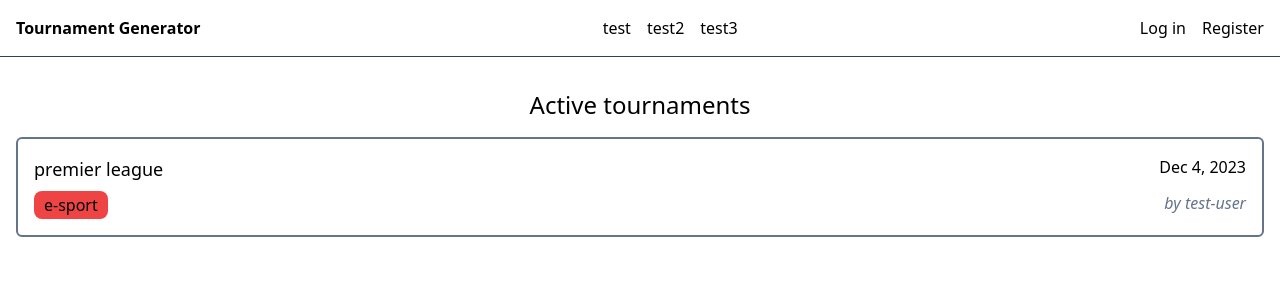
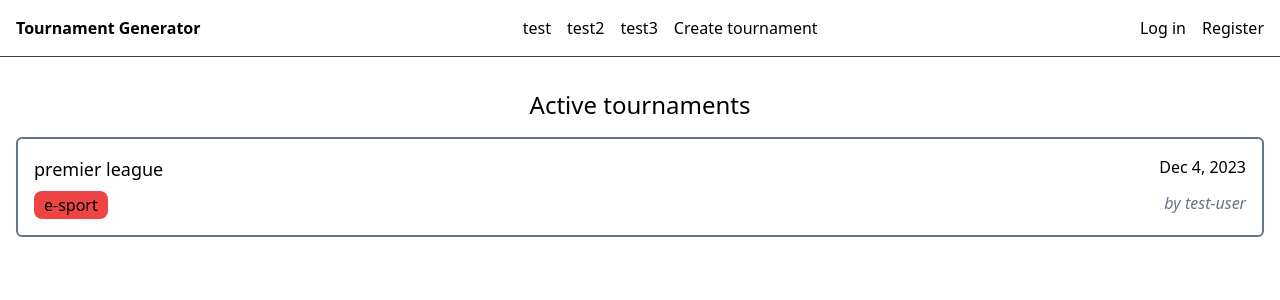
Before and after one commit to Eryk13/TMS, an Angular app in the folder web-app/: page / in a window 1280 px wide. Shown: the top 300 px of the page. Built offline with nearby package versions, Linux system fonts and the light colour scheme.

Commit message:
add detailt page

```diff
--- a/web-app/src/app/app.component.html
+++ b/web-app/src/app/app.component.html
@@ -1,19 +1,2 @@
-<nav class="flex justify-between p-4 border-b border-slate-700">
-  <a class="font-bold" [routerLink]="['/']">Tournament Generator</a>
-  <ul class="flex gap-4 text-inherit ">
-    <li>
-      <a class="hover:text-slate-400" [routerLink]="['/']">test</a>
-    </li>
-    <li>
-      <a class="hover:text-slate-400" [routerLink]="['/']">test2</a>
-    </li>
-    <li>
-      <a class="hover:text-slate-400" [routerLink]="['/']">test3</a>
-    </li>
-  </ul>
-  <div class="flex gap-4">
-    <button class="text-inherit hover:text-slate-400">Log in</button>
-    <button class="text-inherit hover:text-slate-400">Register</button>
-  </div>
-</nav>
+<app-top-nav></app-top-nav>
 <router-outlet></router-outlet>
--- a/web-app/src/app/app.component.ts
+++ b/web-app/src/app/app.component.ts
@@ -1,11 +1,12 @@
 import { Component } from '@angular/core';
 import { CommonModule } from '@angular/common';
 import { RouterModule, RouterOutlet } from '@angular/router';
+import { TopNavComponent } from './core/components/top-nav/top-nav.component';
 
 @Component({
   selector: 'app-root',
   standalone: true,
-  imports: [CommonModule, RouterOutlet, RouterModule],
+  imports: [CommonModule, RouterOutlet, RouterModule, TopNavComponent],
   templateUrl: './app.component.html',
   styleUrl: './app.component.css'
 })
--- a/web-app/src/app/app.routes.ts
+++ b/web-app/src/app/app.routes.ts
@@ -1,6 +1,8 @@
 import { Routes } from '@angular/router';
 import { TournamentsPageComponent } from './modules/tournament/components/tournaments-page/tournaments-page.component';
+import { DetailPageComponent } from './tournament-detail/components/detail-page/detail-page.component';
 
 export const routes: Routes = [
-    {path: "", component: TournamentsPageComponent}
+    {path: "", component: TournamentsPageComponent},
+    {path: "tournament/:id", component: DetailPageComponent}
 ];
--- /dev/null
+++ b/web-app/src/app/core/components/top-nav/top-nav.component.html
@@ -0,0 +1,21 @@
+<nav class="flex justify-between p-4 border-b border-slate-700">
+  <a class="font-bold" [routerLink]="['/']">Tournament Generator</a>
+  <ul class="flex gap-4 text-inherit ">
+    <li>
+      <a class="hover:text-slate-400" [routerLink]="['/']">test</a>
+    </li>
+    <li>
+      <a class="hover:text-slate-400" [routerLink]="['/']">test2</a>
+    </li>
+    <li>
+      <a class="hover:text-slate-400" [routerLink]="['/']">test3</a>
+    </li>
+    <li>
+        <a class="hover:text-slate-400" [routerLink]="['/']">Create tournament</a>
+    </li>
+  </ul>
+  <div class="flex gap-4">
+    <button class="text-inherit hover:text-slate-400">Log in</button>
+    <button class="text-inherit hover:text-slate-400">Register</button>
+  </div>
+</nav>
--- a/web-app/src/app/modules/tournament/components/tournament-list-item/tournament-list-item.component.ts
+++ b/web-app/src/app/modules/tournament/components/tournament-list-item/tournament-list-item.component.ts
@@ -1,5 +1,6 @@
 import { CommonModule } from '@angular/common';
 import { Component, Input } from '@angular/core';
+import { RouterModule } from '@angular/router';
 
 @Component({
   selector: 'app-tournament-list-item',
--- a/web-app/src/app/modules/tournament/components/tournament-list/tournament-list.component.html
+++ b/web-app/src/app/modules/tournament/components/tournament-list/tournament-list.component.html
@@ -1,7 +1,7 @@
 <ul class="border-2 border-solid rounded-md border-slate-500 grid grid-cols-1 divide-y divide-slate-500">
     @for (tournament of tournaments; track tournament.id)
     {
-        <app-tournament-list-item [name]="tournament.name" [author]="tournament.user.username" [discipline]="tournament.discipline" [startDate]="tournament.startDate"></app-tournament-list-item>
+        <app-tournament-list-item [name]="tournament.name" [author]="tournament.user.username" [discipline]="tournament.discipline" [startDate]="tournament.startDate" [routerLink]="['tournament', tournament.id]"></app-tournament-list-item>
     }
     @empty
     {
--- a/web-app/src/app/modules/tournament/components/tournament-list/tournament-list.component.ts
+++ b/web-app/src/app/modules/tournament/components/tournament-list/tournament-list.component.ts
@@ -1,11 +1,12 @@
 import { Component } from '@angular/core';
 import { Tournament } from '../../models/tournament';
 import { TournamentListItemComponent } from '../tournament-list-item/tournament-list-item.component';
+import { RouterModule } from '@angular/router';
 
 @Component({
   selector: 'app-tournament-list',
   standalone: true,
-  imports: [TournamentListItemComponent],
+  imports: [TournamentListItemComponent, RouterModule],
   templateUrl: './tournament-list.component.html',
   styleUrl: './tournament-list.component.css'
 })
```
Also changed, not shown: web-app/src/app/core/components/top-nav/top-nav.component.ts (added, +13 -0 lines), web-app/src/app/tournament-detail/components/detail-page/detail-page.component.ts (added, +12 -0 lines), web-app/src/app/core/components/top-nav/top-nav.component.css (added), web-app/src/app/tournament-detail/components/detail-page/detail-page.component.css (added), web-app/src/app/tournament-detail/components/detail-page/detail-page.component.html (added), 2 other files (tests, documents, lock files or other folders).
